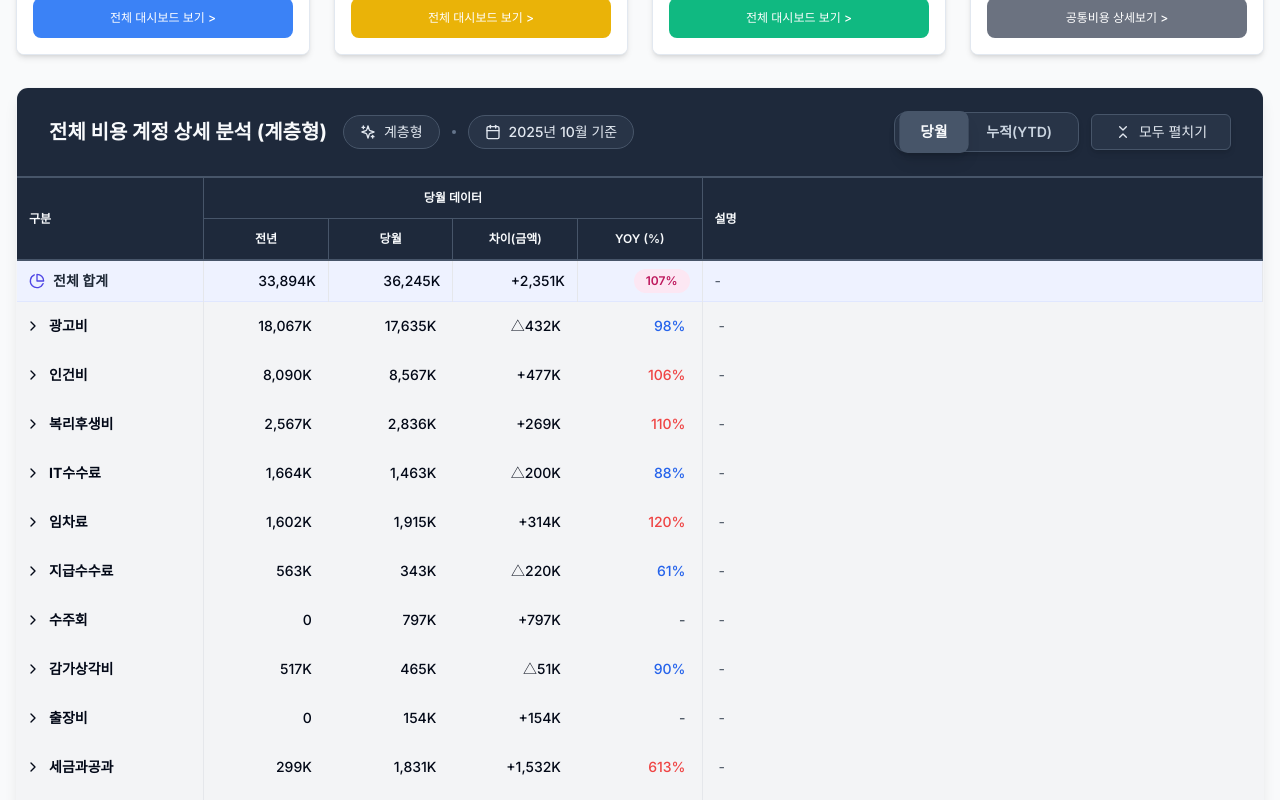
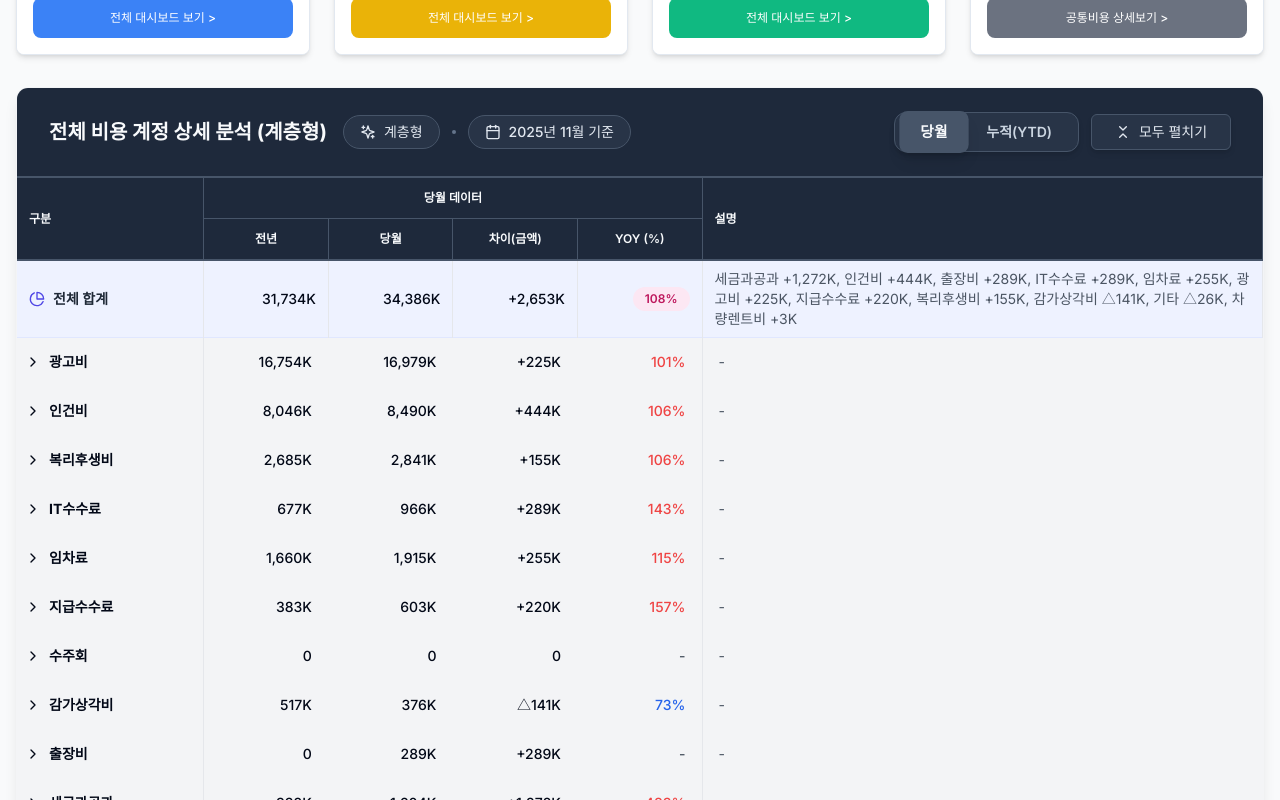
Before and after one commit to xuanm0221-dev/expense-251122ver, a Next.js app: page / in a window 1280 px wide. Shown: the part 820-1620 px from the top of the page. Built offline with nearby package versions, Linux system fonts and the light colour scheme.

Commit message:
feat: add auto description for total row, fix sales preprocessing, update base month to Nov

```diff
--- a/src/app/page.tsx
+++ b/src/app/page.tsx
@@ -91,7 +91,7 @@ export default function HomePage() {
   const [year, setYear] = useState<number>(
     availableYears.length > 0 ? availableYears[0] : 2025
   );
-  const [month, setMonth] = useState<number>(10);
+  const [month, setMonth] = useState<number>(11);
   const [mode, setMode] = useState<Mode>("monthly");
 
   const availableMonths = getAvailableMonths(year);
--- a/src/components/dashboard/ExpenseAccountHierTable.tsx
+++ b/src/components/dashboard/ExpenseAccountHierTable.tsx
@@ -1327,6 +1327,33 @@ export function ExpenseAccountHierTable({
       };
     }
   }, [hierarchicalData, viewMode]);
+
+  // 전체 합계의 대분류별 당월 차이 설명 자동 생성 (항상 당월 기준)
+  const totalDescription = useMemo(() => {
+    if (hierarchicalData.length === 0) return "-";
+
+    // 대분류별 당월 차이 계산
+    const diffs: { name: string; diff: number }[] = hierarchicalData.map((l1Row) => ({
+      name: l1Row.category_l1,
+      diff: l1Row.curr_month - l1Row.prev_month,
+    }));
+
+    // 차이가 0이 아닌 항목만 필터링하고 절대값 기준 내림차순 정렬
+    const significantDiffs = diffs
+      .filter((d) => Math.abs(d.diff) >= 1000) // 1K 이상만 표시
+      .sort((a, b) => Math.abs(b.diff) - Math.abs(a.diff));
+
+    if (significantDiffs.length === 0) return "-";
+
+    // 포맷팅: "광고비 +225K, 인건비 △444K, ..."
+    const formatted = significantDiffs.map((d) => {
+      const sign = d.diff >= 0 ? "+" : "△";
+      const absValue = Math.abs(d.diff);
+      return `${d.name} ${sign}${formatK(absValue)}`;
+    });
+
+    return formatted.join(", ");
+  }, [hierarchicalData]);
 
   // YOY/진척률 Badge 스타일 함수
   const getYOYBadgeClass = (value: number | null): string => {
@@ -1549,7 +1576,7 @@ export function ExpenseAccountHierTable({
                   </td>
                   <td className="border-r border-gray-200"></td>
                   <td className="border-r border-gray-200 px-3 py-2 text-sm text-gray-600">
-                    -
+                    {totalDescription}
                   </td>
                 </>
               ) : (
@@ -1590,7 +1617,7 @@ export function ExpenseAccountHierTable({
                   </td>
                   <td className="border-r border-gray-200"></td>
                   <td className="border-r border-gray-200 px-3 py-2 text-sm text-gray-600">
-                    -
+                    {totalDescription}
                   </td>
                 </>
               )}
```
Also changed, not shown: data/aggregated-expense.json, 1 other file (tests, documents, lock files or other folders).
